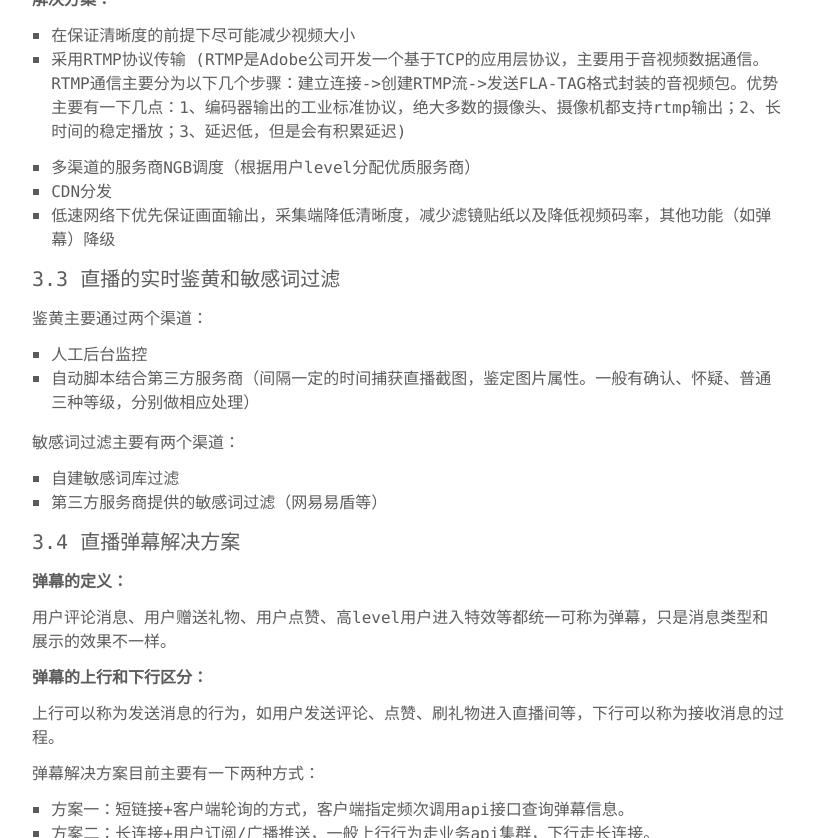
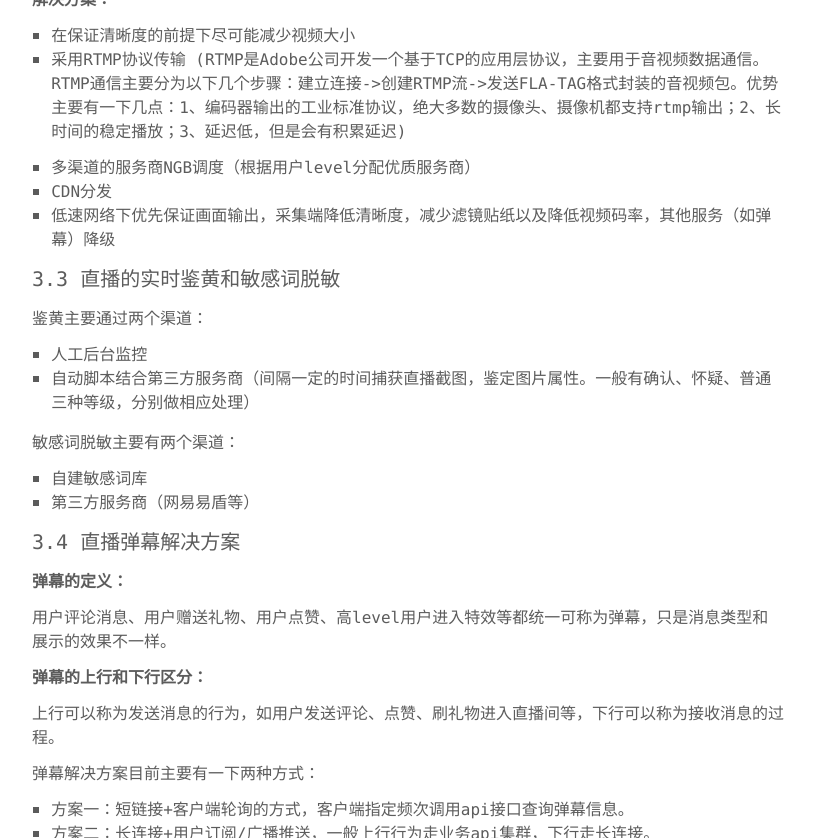
Before and after one commit to engineer-dahe/dahe.github.io, a Jekyll site: the page built from _posts/2018-07-23-live-technical-architecture.md, in a window 1280 px wide and 900 px high, scrolled down 1621 px, cut to the strip 56-894 px from the top of the window. Shown: the whole strip, without its empty margins (232-1046 px from the left). Built offline with Jekyll 4.4.1, drawn with Linux system fonts in a browser that asks for light colours.

Commit message:
撰写博客

```diff
--- a/_posts/2018-07-23-live-technical-architecture.md
+++ b/_posts/2018-07-23-live-technical-architecture.md
@@ -51,19 +51,19 @@ author: '丁'
 
 * 多渠道的服务商NGB调度（根据用户level分配优质服务商）
 * CDN分发
-* 低速网络下优先保证画面输出，采集端降低清晰度，减少滤镜贴纸以及降低视频码率，其他功能（如弹幕）降级
+* 低速网络下优先保证画面输出，采集端降低清晰度，减少滤镜贴纸以及降低视频码率，其他服务（如弹幕）降级
 
-#### 3.3 直播的实时鉴黄和敏感词过滤
+#### 3.3 直播的实时鉴黄和敏感词脱敏
 
 鉴黄主要通过两个渠道：
 
 1. 人工后台监控
 2. 自动脚本结合第三方服务商（间隔一定的时间捕获直播截图，鉴定图片属性。一般有确认、怀疑、普通三种等级，分别做相应处理）
 
-敏感词过滤主要有两个渠道：
+敏感词脱敏主要有两个渠道：
 
-1. 自建敏感词库过滤
-2. 第三方服务商提供的敏感词过滤（网易易盾等）
+1. 自建敏感词库
+2. 第三方服务商（网易易盾等）
 
 #### 3.4 直播弹幕解决方案
 
```
